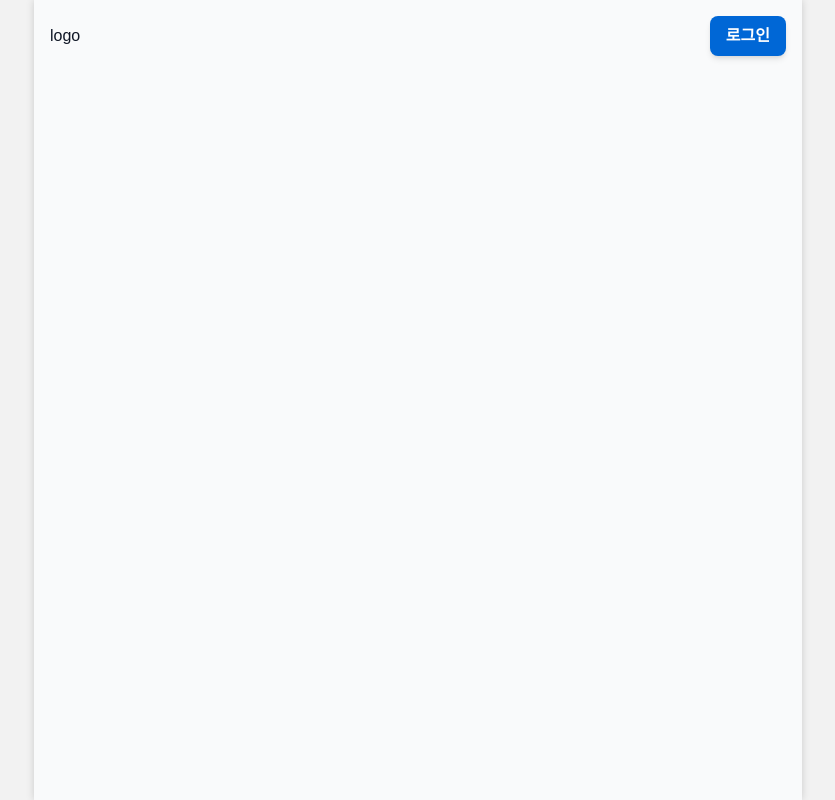
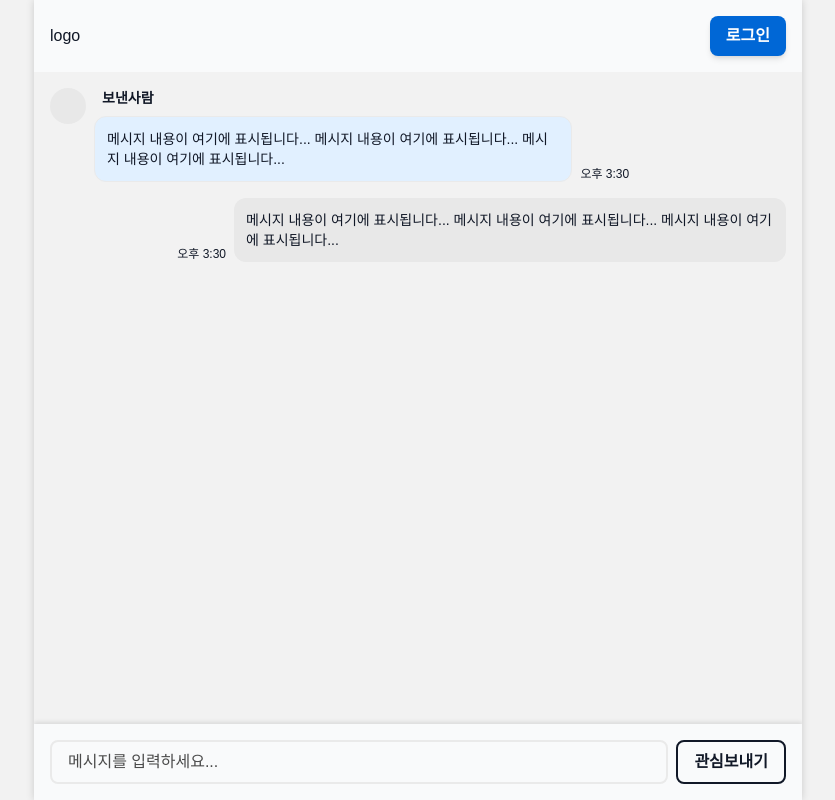
Before and after one commit to JunhaDex/kysa25-mate-renew, a Vue app: page /chat/1 in a window 1280 px wide. Shown: the whole page, without its empty margins (222-1057 px from the left). Built offline with nearby package versions, Linux system fonts and the light colour scheme; a web font is replaced by a local one.

Commit message:
add chat ui

```diff
--- a/src/assets/css/base.css
+++ b/src/assets/css/base.css
@@ -20,7 +20,7 @@
   background-color: var(--color-background-1);
   border: 1px solid var(--color-border-default);
   border-radius: 0.75rem;
-  padding: 1rem;
+  padding: 0.75rem;
 }
 
 .s-input-wrap {
@@ -129,7 +129,9 @@
   }
 }
 
-.s-input-area {
+textarea {
+  resize: none;
+  overflow-y: hidden;
 }
 
 .s-btn {
@@ -142,7 +144,6 @@
   line-height: 1;
   border-radius: 0.5rem;
   font-weight: 600;
-  transition: all .15s ease-in-out;
   transform: translateY(0);
   /* default color */
   color: var(--color-white);
@@ -233,7 +234,6 @@
   }
 
   &.btn-outline {
-    padding: calc(.75rem - 2px) 1rem;
     color: var(--color-tx-gray-1);
     background-color: transparent;
     border: 2px solid var(--color-tx-gray-1);
--- a/src/assets/css/main.css
+++ b/src/assets/css/main.css
@@ -24,3 +24,11 @@ main {
   background-color: var(--color-background-1);
   box-shadow: rgba(0, 0, 0, 0.16) 0 0 8px;
 }
+
+.screen::-webkit-scrollbar {
+  display: none;
+}
+
+.screen::-webkit-scrollbar-thumb {
+  background: transparent;
+}
--- /dev/null
+++ b/src/components/display/chat/ChatBubble.vue
@@ -0,0 +1,83 @@
+<template>
+  <div v-if="type === 'receive'" class="chat-bubble-wrap chat-receive">
+    <div class="sender-profile"></div>
+    <div class="max-w-[65%]">
+      <h3 class="text-sm font-bold text-shadow-tx-gray-1 pl-2 mb-2">보낸사람</h3>
+      <div class="chat-bubble bubble-left">
+        <p class="text-sm text-shadow-tx-gray-2">
+          메시지 내용이 여기에 표시됩니다... 메시지 내용이 여기에 표시됩니다... 메시지 내용이 여기에
+          표시됩니다...
+        </p>
+      </div>
+    </div>
+    <div class="chat-time">
+      <span class="text-xs text-shadow-tx-gray-3">오후 3:30</span>
+    </div>
+  </div>
+  <div v-else-if="type === 'send'" class="chat-bubble-wrap chat-send">
+    <div class="max-w-[75%]">
+      <div class="chat-bubble bubble-right">
+        <p class="text-sm text-shadow-tx-gray-2">
+          메시지 내용이 여기에 표시됩니다... 메시지 내용이 여기에 표시됩니다... 메시지 내용이 여기에
+          표시됩니다...
+        </p>
+      </div>
+    </div>
+    <div class="chat-time">
+      <span class="text-xs text-shadow-tx-gray-3">오후 3:30</span>
+    </div>
+  </div>
+</template>
+<script lang="ts" setup>
+const props = defineProps<{
+  type: 'receive' | 'send'
+}>()
+</script>
+<style scoped>
+.sender-profile {
+  background-color: var(--color-background-3);
+  border-radius: 50%;
+  width: 36px;
+  height: 36px;
+  aspect-ratio: 1;
+}
+
+.chat-bubble-wrap {
+  display: flex;
+  align-items: stretch;
+  gap: 0.5rem;
+  margin-bottom: 1rem;
+
+  &.chat-receive {
+    flex-direction: row;
+  }
+
+  &.chat-send {
+    flex-direction: row-reverse;
+  }
+
+  &:last-child {
+    margin-bottom: 0;
+  }
+}
+
+.chat-bubble {
+  padding: 0.75rem;
+  border-radius: 0.75rem;
+
+  &.bubble-left {
+    background-color: var(--color-bg-primary);
+    border: 1px solid var(--color-border-default);
+  }
+
+  &.bubble-right {
+    background-color: var(--color-background-3);
+  }
+}
+
+.chat-time {
+  display: flex;
+  align-items: end;
+  justify-content: start;
+}
+</style>
--- /dev/null
+++ b/src/components/display/chat/ChatListCard.vue
@@ -0,0 +1,38 @@
+<template>
+  <div class="s-card">
+    <div class="chat-list-item">
+      <div class="user-profile"></div>
+      <div class="sender-info flex-1">
+        <div class="name-time">
+          <h3 class="font-bold">보낸사람</h3>
+          <span class="text-xs text-shadow-tx-gray-3">오후 3:30</span>
+        </div>
+        <div class="message-preview">
+          <p class="text-sm text-shadow-tx-gray-2">메시지 내용이 여기에 표시됩니다...</p>
+        </div>
+      </div>
+    </div>
+  </div>
+</template>
+<script lang="ts" setup></script>
+<style scoped>
+.chat-list-item {
+  display: flex;
+  align-items: center;
+  gap: 1rem;
+}
+
+.name-time {
+  display: flex;
+  justify-content: space-between;
+  align-items: start;
+}
+
+.user-profile {
+  background-color: var(--color-background-2);
+  border-radius: 0.5rem;
+  width: 48px;
+  height: 48px;
+  aspect-ratio: 1;
+}
+</style>
--- a/src/components/display/friends/FriendListCard.vue
+++ b/src/components/display/friends/FriendListCard.vue
@@ -3,16 +3,45 @@
     <div class="friend-card">
       <div class="friend-title">
         <h3 class="text-lg font-bold">김준하</h3>
-        <p class="text-sm text-shadow-tx-gray-3">경기 수지</p>
+        <p class="text-xs font-medium text-shadow-tx-gray-3">경기 수지</p>
+      </div>
+      <div class="friend-title">
+        <h3 class="text-lg font-bold">김준하</h3>
+        <p class="text-xs font-medium text-shadow-tx-gray-3">경기 수지</p>
+      </div>
+      <div class="friend-title">
+        <h3 class="text-lg font-bold">김준하</h3>
+        <p class="text-xs font-medium text-shadow-tx-gray-3">경기 수지</p>
       </div>
     </div>
   </div>
 </template>
 <script setup lang="ts"></script>
 <style scoped>
-.friend-card {
+.friend-title {
   display: flex;
   align-items: center;
   justify-content: space-between;
+  padding: 0.5rem 0;
+  margin: 0.25rem 0.5rem;
+  border-bottom: 1px solid var(--color-border-default);
+  transition: all 0.15s ease-in-out;
+  border-radius: 0.25rem;
+
+  &:first-child {
+    margin-top: 0;
+    padding-top: 0;
+  }
+
+  &:last-child {
+    padding-bottom: 0;
+    margin-bottom: 0;
+    border-bottom: none;
+  }
+
+  &:active {
+    background-color: var(--color-background-3);
+    transform: scale(0.98);
+  }
 }
 </style>
--- a/src/pages/chat/List.vue
+++ b/src/pages/chat/List.vue
@@ -1,8 +1,16 @@
 <template>
   <Header />
-  <section></section>
+  <section class="section-list bg-background-2 p-4">
+    <h2 class="text-lg font-semibold mb-2">최근 메세지</h2>
+    <ChatListCard />
+  </section>
+  <div class="bg-background-2">
+    <Footer />
+  </div>
 </template>
 <script setup lang="ts">
 import Header from '@/components/layouts/Header.vue'
+import ChatListCard from '@/components/display/chat/ChatListCard.vue'
+import Footer from '@/components/layouts/Footer.vue'
 </script>
 <style scoped></style>
--- a/src/pages/chat/Room.vue
+++ b/src/pages/chat/Room.vue
@@ -1,8 +1,46 @@
 <template>
   <Header />
-  <section></section>
+  <section class="chat-bubble-list bg-background-2 p-4">
+    <ChatBubble type="receive" />
+    <ChatBubble type="send" />
+  </section>
+  <div class="sticky-input">
+    <div class="flex justify-between items-end gap-2 p-4">
+      <div class="s-input-box flex-1">
+        <textarea
+          class="s-input-field"
+          type="text"
+          placeholder="메시지를 입력하세요..."
+          rows="1"
+          @input="adjustInputHeight"
+        />
+      </div>
+      <button class="s-btn btn-outline">관심보내기</button>
+    </div>
+  </div>
 </template>
 <script setup lang="ts">
 import Header from '@/components/layouts/Header.vue'
+import ChatBubble from '@/components/display/chat/ChatBubble.vue'
+
+function adjustInputHeight(e: Event) {
+  const input = e.target as HTMLTextAreaElement
+  input.style.height = 'auto'
+  input.style.height = `${input.scrollHeight}px`
+}
 </script>
-<style scoped></style>
+<style scoped>
+.sticky-input {
+  position: sticky;
+  bottom: 0;
+  left: 0;
+  right: 0;
+  width: 100%;
+  background-color: var(--color-background-1);
+  box-shadow: 0 -2px 4px rgba(0, 0, 0, 0.1);
+}
+
+.chat-bubble-list {
+  min-height: 100vh;
+}
+</style>
```
